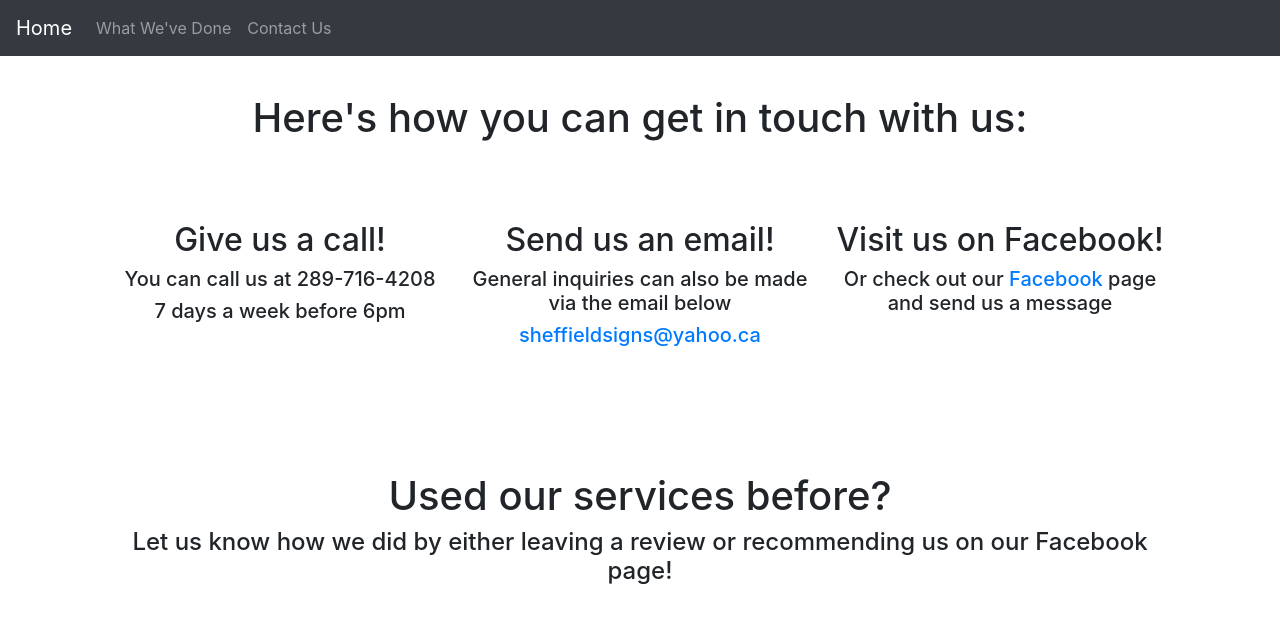
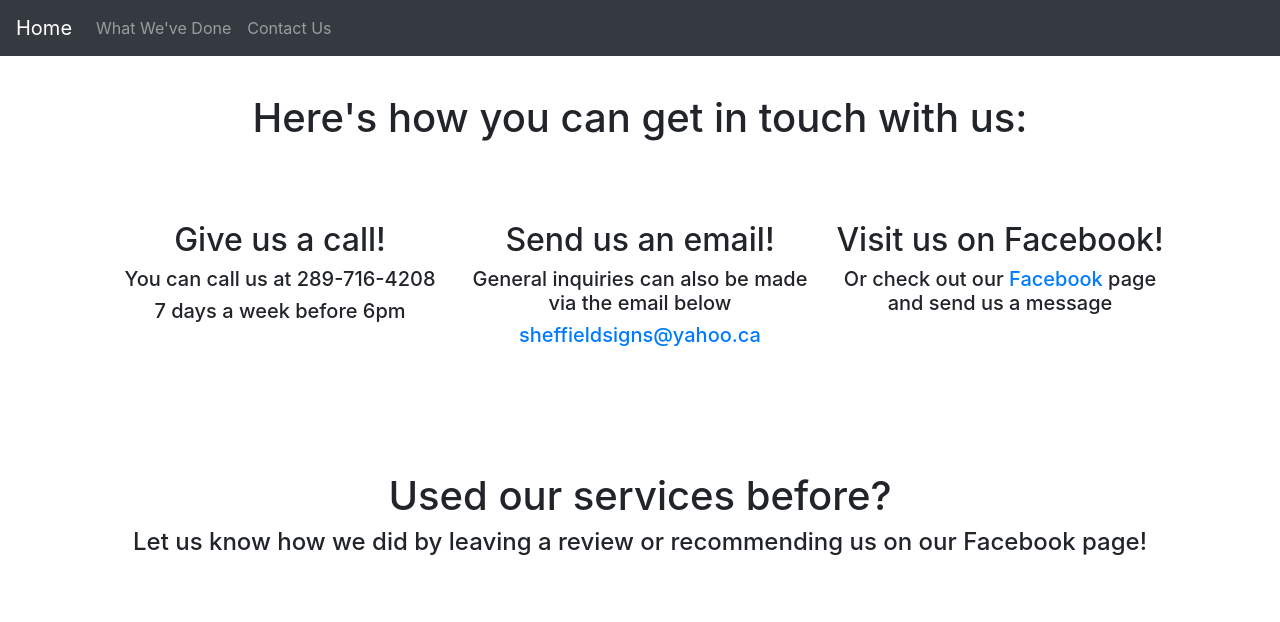
Before and after one commit to MrPhuzzles/SheffSigns, a React (Create React App) app in the folder sheff-client/: page /contactus in a window 1280 px wide. Shown: the top 622 px of the page. Built offline with nearby package versions, Linux system fonts and the light colour scheme.

Commit message:
Update Contact.js

```diff
--- a/sheff-client/src/components/Contact.js
+++ b/sheff-client/src/components/Contact.js
@@ -24,7 +24,7 @@ const Contact = () => {
         </div>
           <div id="FeedbackPitch" class="jumbotron jumbotron-fluid">
           <h1>Used our services before?</h1>
-          <h4>Let us know how we did by either leaving a review or recommending us on our Facebook page!</h4>
+          <h4>Let us know how we did by leaving a review or recommending us on our Facebook page!</h4>
         </div>
   </div>
   );
```
